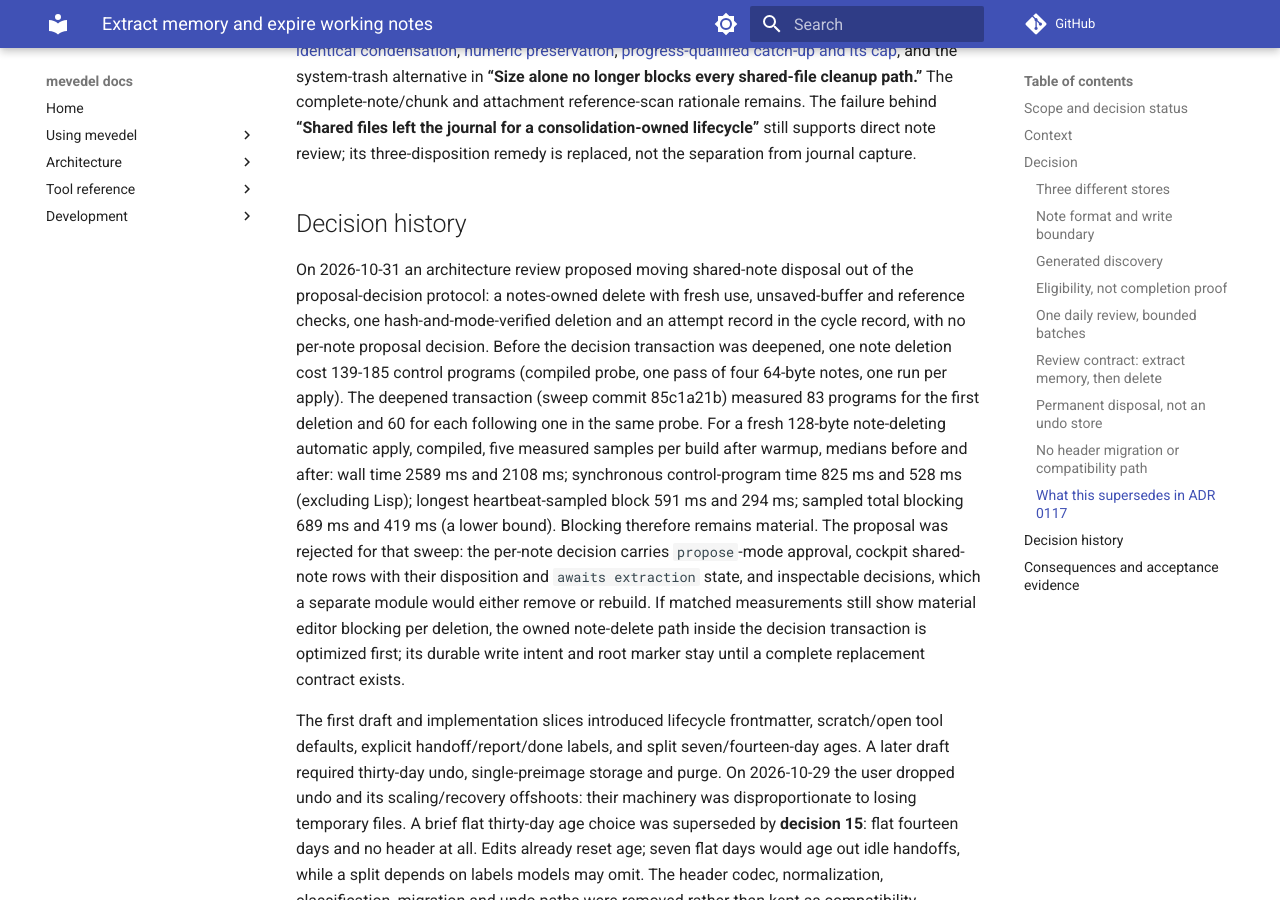
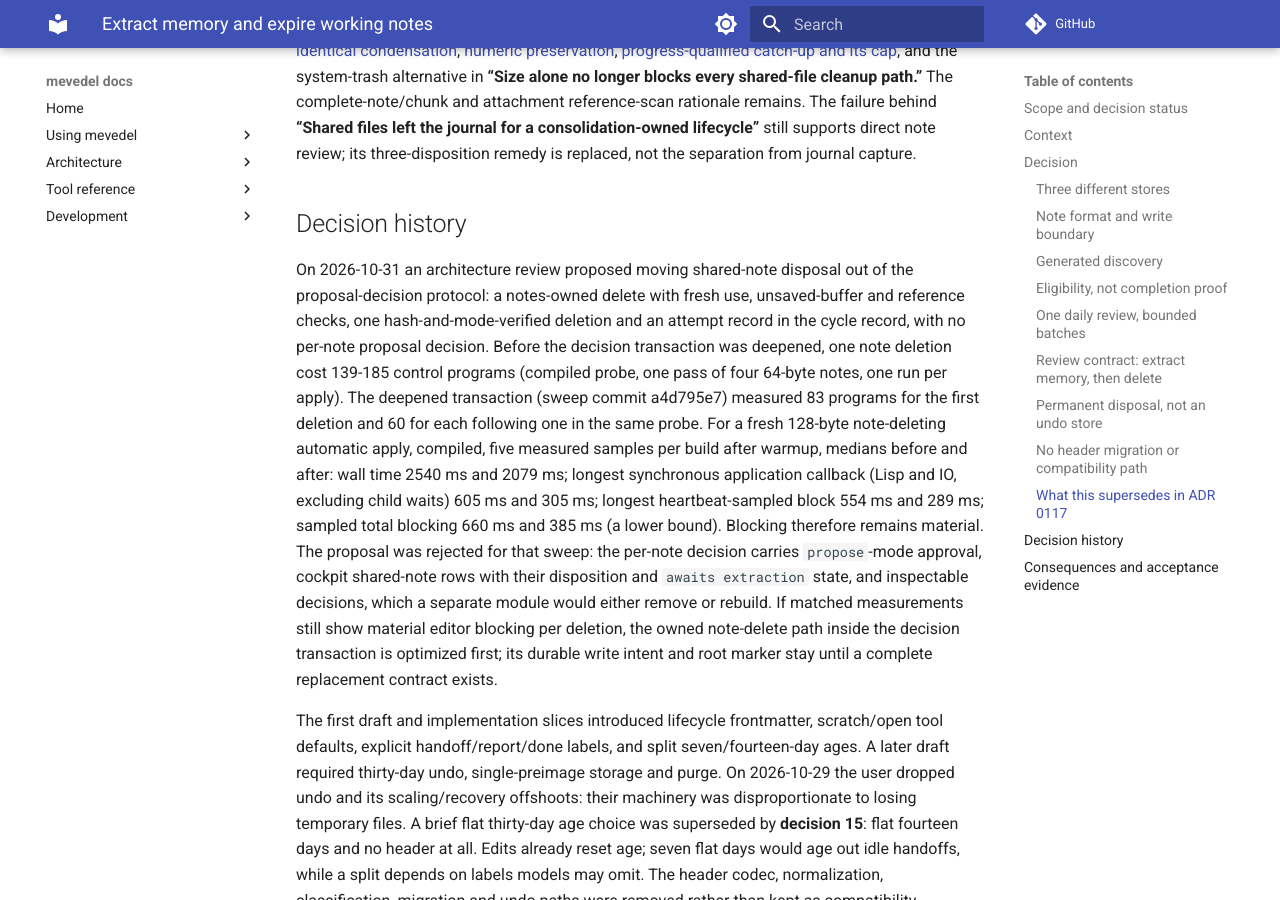
Before and after one commit to FrauH0lle/mevedel, an MkDocs documentation site: the page built from docs/adr/0128-extract-memory-and-expire-working-notes.md, in a window 1280 px wide and 900 px high, scrolled down 5045 px. Built offline with MkDocs 1.6.1 and Material for MkDocs 9.7.7, drawn with Linux system fonts in a browser that asks for light colours; comment, search, counter and statistics services are not loaded.

Commit message:
docs(adr): Update ADR 0128 cost with final A3-1 measurements

```diff
--- a/docs/adr/0128-extract-memory-and-expire-working-notes.md
+++ b/docs/adr/0128-extract-memory-and-expire-working-notes.md
@@ -234,13 +234,14 @@ unsaved-buffer and reference checks, one hash-and-mode-verified deletion and an
 attempt record in the cycle record, with no per-note proposal decision. Before
 the decision transaction was deepened, one note deletion cost 139-185 control
 programs (compiled probe, one pass of four 64-byte notes, one run per apply).
-The deepened transaction (sweep commit 85c1a21b) measured 83 programs for the
+The deepened transaction (sweep commit a4d795e7) measured 83 programs for the
 first deletion and 60 for each following one in the same probe. For a fresh
 128-byte note-deleting automatic apply, compiled, five measured samples per
-build after warmup, medians before and after: wall time 2589 ms and 2108 ms;
-synchronous control-program time 825 ms and 528 ms (excluding Lisp); longest
-heartbeat-sampled block 591 ms and 294 ms; sampled total blocking 689 ms and
-419 ms (a lower bound). Blocking therefore remains material. The proposal was
+build after warmup, medians before and after: wall time 2540 ms and 2079 ms;
+longest synchronous application callback (Lisp and IO, excluding child waits)
+605 ms and 305 ms; longest heartbeat-sampled block 554 ms and 289 ms; sampled
+total blocking 660 ms and 385 ms (a lower bound). Blocking therefore remains
+material. The proposal was
 rejected for that sweep: the per-note decision carries `propose`-mode approval,
 cockpit shared-note rows with their disposition and `awaits extraction` state,
 and inspectable decisions, which a separate module would either remove or
```
